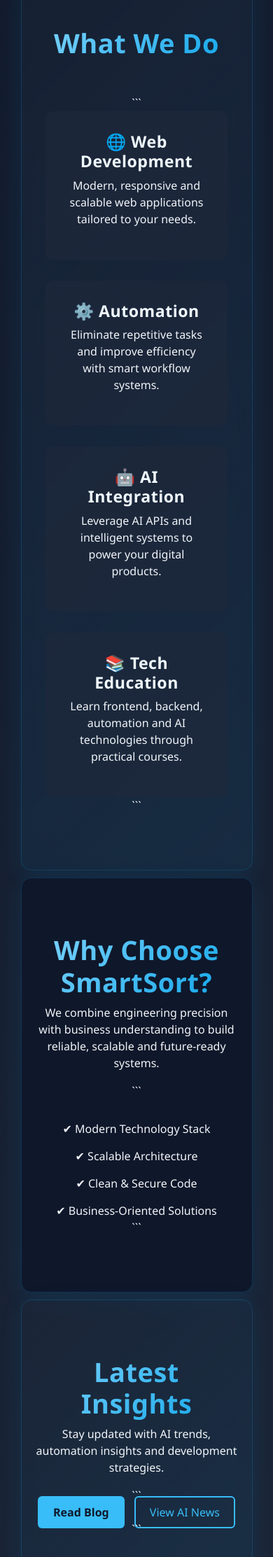
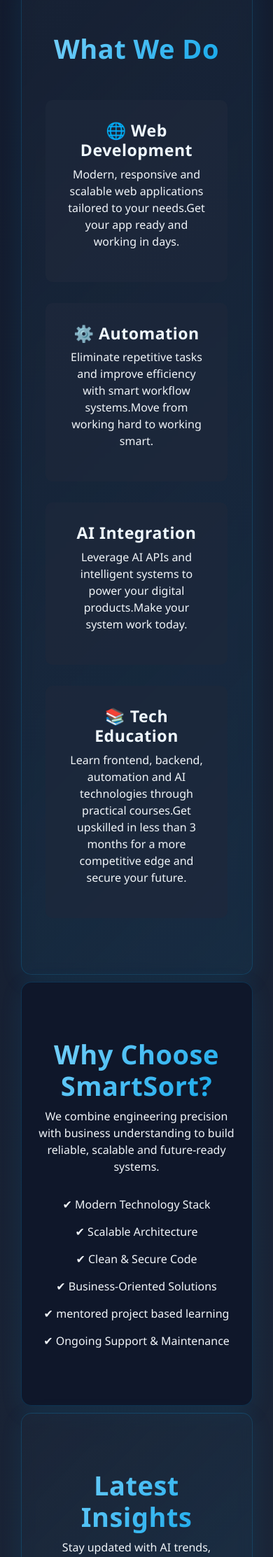
Before and after one commit to jmpeters002-coder/https-smartsortaisolutions, a Flask app: page / in a window 390 px wide. Shown: the part 1240-3465 px from the top of the page at 70% size. Run offline with Flask 3, Linux system fonts and the light colour scheme; some libraries are stand-ins or nearby versions.

Commit message:
update templates and static files for improved UI

````diff
--- a/courses_snapshot2.html
+++ b/courses_snapshot2.html
@@ -24,7 +24,7 @@
         <li><a href="/courses">Courses</a></li>
         <li><a href="/services">Services</a></li>
         <li><a href="/contact">Contact</a></li>
-        <li><a href="/admin/login" style="color: #6afc4d; font-weight: 700;">🔐 Admin Login</a></li>
+        <li><a href="/admin/login" style="color: #6afc4d; font-weight: 700;">🔐  Login</a></li>
     </ul>
 </nav>
 
--- a/static/css/base.css
+++ b/static/css/base.css
@@ -0,0 +1,15 @@
+<nav class="navbar" id="navbar">
+
+<div class="logo">MySite</div>
+
+<button class="hamburger" onclick="toggleMenu()">☰</button>
+
+<ul class="menu" id="menu">
+<li><a href="/">Home</a></li>
+<li><a href="/news">News</a></li>
+<li><a href="/jobs">Jobs</a></li>
+<li><a href="/tools">Tools</a></li>
+<li><a href="/blog">Blog</a></li>
+</ul>
+
+</nav>
--- a/static/css/style.css
+++ b/static/css/style.css
@@ -4,6 +4,7 @@
     background: linear-gradient(135deg, #0f172a 0%, #1e3a8a 50%, #0f172a 100%);
     color: #f0f9ff;
     min-height: 100vh;
+    padding-top:80px;
 }
 
 /* NAVIGATION */
--- a/templates/admin_dashboard.html
+++ b/templates/admin_dashboard.html
@@ -4,7 +4,7 @@
 
 <section class="admin-header text-center py-4">
     <h1>🔐 Admin Dashboard</h1>
-    <p class="text-muted">View orders, monitor revenue, and manage content</p>
+    <p class="text-muted">Control your store and manage content in one place</p>
 </section>
 
 <!-- ACTION LINKS PANEL -->
--- a/templates/admin_login.html
+++ b/templates/admin_login.html
@@ -29,7 +29,7 @@
     <hr style="border:none;border-top:1px solid rgba(255,255,255,0.1);margin:20px 0;">
 
     <p style="text-align:center;opacity:0.7;font-size:13px;">
-        <strong>Note:</strong> On first login with passkey, you'll be asked to set a permanent password.
+        <strong>Note:</strong> If you're logging in for the first time with a passkey, set a permanent password.
     </p>
 </section>
 {% endblock %}
--- a/templates/base.html
+++ b/templates/base.html
@@ -7,7 +7,7 @@
     <meta charset="UTF-8">
     <meta name="viewport" content="width=device-width, initial-scale=1.0">
 
-```
+
 <title>{% block title %}SmartSort AI Solutions{% endblock %}</title>
 
 <!-- SEO -->
@@ -31,7 +31,7 @@
 
 <!-- Custom JS -->
 <script src="{{ url_for('static', filename='js/script.js') }}" defer></script>
-```
+
 
 </head>
 
@@ -45,7 +45,7 @@
             <a href="/">SmartSort <span>AI</span></a>
         </div>
 
-```
+
     <button class="nav-toggle" aria-label="Toggle navigation">☰</button>
 
     <ul class="nav-links">
@@ -66,7 +66,7 @@
         {% endif %}
     </ul>
 </div>
-```
+
 
 </nav>
 
@@ -97,7 +97,7 @@
 <footer class="main-footer">
     <div class="footer-container">
 
-```
+
     <div class="footer-column">
         <h4>SmartSort AI Solutions</h4>
         <p>Building scalable digital systems through Web Development, Automation, AI Integrations and Tech Education.</p>
@@ -127,13 +127,37 @@
 <div class="footer-bottom">
     <p>© {{ 2026 }} SmartSort AI Solutions. All rights reserved.</p>
 </div>
-```
+
 
 </footer>
 
 <!-- Bootstrap JS -->
 
 <script src="https://cdn.jsdelivr.net/npm/bootstrap@5.3.2/dist/js/bootstrap.bundle.min.js"></script>
+<script>
 
+// MOBILE MENU
+
+function toggleMenu(){
+document.getElementById("menu").classList.toggle("active");
+}
+
+
+// SCROLL EFFECT
+
+window.addEventListener("scroll", function(){
+
+let navbar = document.getElementById("navbar");
+
+if(window.scrollY > 50){
+navbar.classList.add("scrolled");
+}
+else{
+navbar.classList.remove("scrolled");
+}
+
+});
+
+</script>
 </body>
 </html>
--- a/templates/blog.html
+++ b/templates/blog.html
@@ -7,7 +7,7 @@
     <div class="text-center mb-5">
         <h1 class="fw-bold">SmartSort AI Blog</h1>
         <p class="text-muted">
-            Insights, tutorials, and career guides in AI and software development.
+            Stay updated with the latest insights, tutorials, and career guides in AI and software development.Lets uncover the productivity secrets of AI and software development together.
         </p>
     </div>
 
--- a/templates/contact.html
+++ b/templates/contact.html
@@ -15,8 +15,9 @@
             </div>
             <h3>Email Us</h3>
             <p>Have a question, project inquiry, or just want to say hello? Send us an email and we'll respond within 24 hours. We love hearing from our community and are always excited to discuss new opportunities, partnerships, and collaboration possibilities.</p>
-            <a href="mailto:info@smartsortai.com" class="contact-link">
+            <a href="mailto:smartsortsolutions04@gmail.com" class="contact-link">
                 info@smartsortai.com
+                smartsortsolutions04@gmail.com
             </a>
         </div>
 
--- a/templates/index.html
+++ b/templates/index.html
@@ -1,6 +1,6 @@
 {% extends "base.html" %}
 
-{% block title %}SmartSort AI Solutions | Web Development, Automation & AI{% endblock %}
+{% block title %}SmartSort AI Solutions | Web Development, Automation & AI,Website building & maintenance services{% endblock %}
 
 {% block content %}
 
@@ -13,12 +13,12 @@
         that help businesses grow smarter and faster.
     </p>
 
-```
+
 <div class="hero-buttons">
     <a href="/services" class="primary-btn">Explore Services</a>
     <a href="/contact" class="secondary-btn">Start a Project</a>
 </div>
-```
+
 
 </section>
 
@@ -27,31 +27,31 @@
 <section class="home-services">
     <h2 class="section-title text-center">What We Do</h2>
 
-```
+
 <div class="home-services-grid">
 
     <div class="mini-card">
         <h3>🌐 Web Development</h3>
-        <p>Modern, responsive and scalable web applications tailored to your needs.</p>
+        <p>Modern, responsive and scalable web applications tailored to your needs.Get your app ready and working in days.</p>
     </div>
 
     <div class="mini-card">
         <h3>⚙️ Automation</h3>
-        <p>Eliminate repetitive tasks and improve efficiency with smart workflow systems.</p>
+        <p>Eliminate repetitive tasks and improve efficiency with smart workflow systems.Move from working hard to working smart.</p>
     </div>
 
     <div class="mini-card">
-        <h3>🤖 AI Integration</h3>
-        <p>Leverage AI APIs and intelligent systems to power your digital products.</p>
+        <h3> AI Integration</h3>
+        <p>Leverage AI APIs and intelligent systems to power your digital products.Make your system work today.</p>
     </div>
 
     <div class="mini-card">
         <h3>📚 Tech Education</h3>
-        <p>Learn frontend, backend, automation and AI technologies through practical courses.</p>
+        <p>Learn frontend, backend, automation and AI technologies through practical courses.Get upskilled in less than 3 months for a more competitive edge and secure your future.</p>
     </div>
 
 </div>
-```
+
 
 </section>
 
@@ -64,14 +64,16 @@
         scalable and future-ready systems.
     </p>
 
-```
+
 <div class="trust-points">
     <div>✔ Modern Technology Stack</div>
     <div>✔ Scalable Architecture</div>
     <div>✔ Clean & Secure Code</div>
     <div>✔ Business-Oriented Solutions</div>
+    <div>✔ mentored project based learning</div>
+    <div>✔ Ongoing Support & Maintenance</div>
 </div>
-```
+
 
 </section>
 
@@ -81,12 +83,12 @@
     <h2>Latest Insights</h2>
     <p>Stay updated with AI trends, automation insights and development strategies.</p>
 
-```
+
 <div class="content-buttons">
-    <a href="/blog" class="primary-btn">Read Blog</a>
-    <a href="/news" class="secondary-btn">View AI News</a>
+    <a href="/blog" class="primary-btn">Read insightful Blogs</a>
+    <a href="/news" class="secondary-btn">View latest AI News</a>
 </div>
-```
+
 
 </section>
 
@@ -94,7 +96,7 @@
 
 <section class="final-cta text-center">
     <h2>Ready to Build Something Powerful?</h2>
-    <a href="/contact" class="cta-main-btn">Work With SmartSort</a>
+    <a href="/contact" class="cta-main-btn">Work With our collaborative team at SmartSort</a>
 </section>
 
 {% endblock %}
--- a/templates/news.html
+++ b/templates/news.html
@@ -22,7 +22,7 @@
 
         </div>
     {% else %}
-        <p>No news articles yet.</p>
+        <p>Thank you for visiting our news section.Subscribe to our newsletter to stay up to date with latest global news.</p>
     {% endfor %}
 
 </div>
--- a/templates/privacy_policy.html
+++ b/templates/privacy_policy.html
@@ -6,7 +6,7 @@
     <h1>Privacy Policy</h1>
 
     <p>
-        SmartSort AI Solutions ("we", "our", or "us") values your privacy.
+        As SmartSort AI Solutions we value your privacy.
         This Privacy Policy explains how we collect, use, and protect your
         information when you use our website and services.
     </p>
````
Also changed, not shown: other parts of static/css/style.css (+71 -0 lines), templates/services.html (+4 -4 lines).
